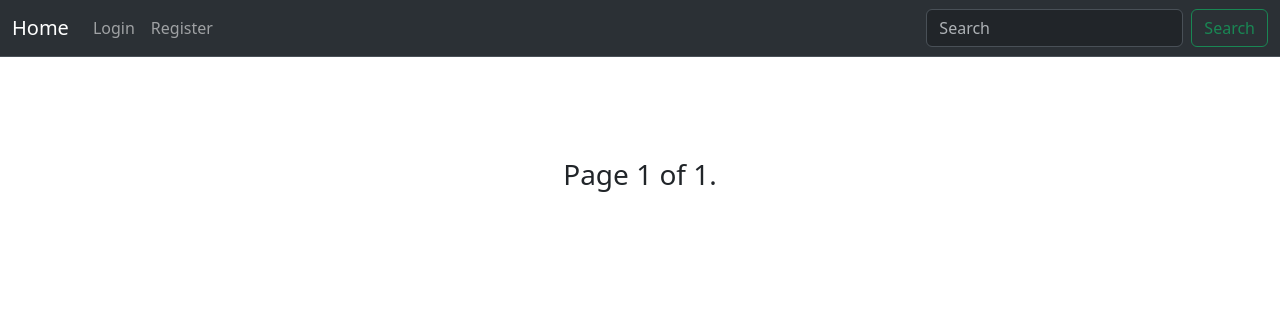
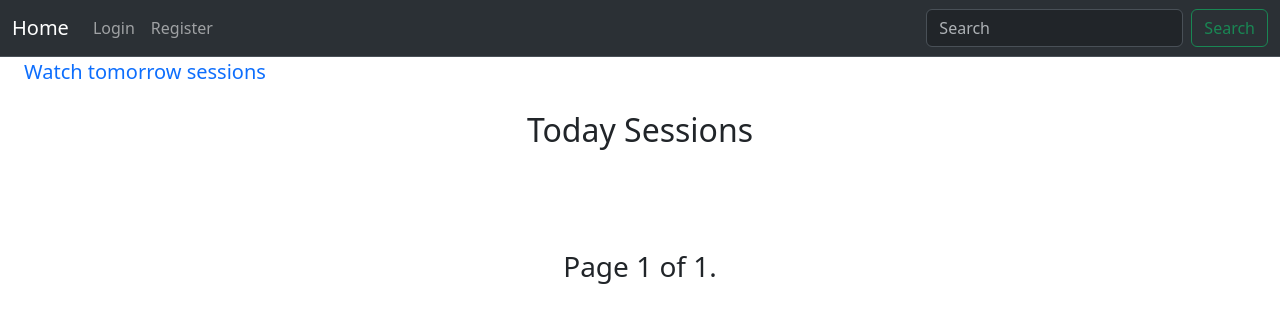
Before and after one commit to sssava/cinema-project, a Django app: page / in a window 1280 px wide. Shown: the top 323 px of the page. Run offline with Django 4.2, Linux system fonts and the light colour scheme; data that the repository does not hold is empty.

Commit message:
tomorrow sessions view and scratch of creation session for admin

```diff
--- a/cinemaProject/cinema/urls.py
+++ b/cinemaProject/cinema/urls.py
@@ -1,7 +1,9 @@
 from django.urls import path
-from cinema.views import SessionList, MovieHallCreationView
+from cinema.views import SessionListToday, SessionListTomorrow, MovieHallCreationView, SessionCreationView
 
 urlpatterns = [
-    path('', SessionList.as_view(), name='index'),
+    path('', SessionListToday.as_view(), name='index'),
+    path('tomorrow/', SessionListTomorrow.as_view(), name="tomorrow"),
     path('create-movie-hall/', MovieHallCreationView.as_view(), name='create-movie-hall'),
+    path('create-session/', SessionCreationView.as_view(), name="create-session"),
 ]
--- a/cinemaProject/cinema/views.py
+++ b/cinemaProject/cinema/views.py
@@ -1,13 +1,14 @@
 from django.contrib import messages
-from django.shortcuts import render, redirect
+from django.shortcuts import redirect
 from django.views.generic import ListView, CreateView
 from .models import Session, MovieHall
 from datetime import date
-from .forms import MovieHallCreationForm
+from .forms import MovieHallCreationForm, SessionCreationForm
 from core.custom_mixins import StaffRequiredMixin
+from django.utils import timezone
 
 
-class SessionList(ListView):
+class SessionListToday(ListView):
     model = Session
     context_object_name = "sessions"
     template_name = "cinema/sessions.html"
@@ -15,6 +16,17 @@ class SessionList(ListView):
 
     def get_queryset(self):
         return Session.objects.filter(session_date=date.today()).select_related("hall", "movie")
+
+
+class SessionListTomorrow(ListView):
+    model = Session
+    context_object_name = "sessions"
+    template_name = "cinema/sessions.html"
+    paginate_by = 8
+
+    def get_queryset(self):
+        tomorrow = timezone.now().date() + timezone.timedelta(days=1)
+        return Session.objects.filter(session_date=tomorrow).select_related("hall", "movie")
 
 
 class MovieHallCreationView(StaffRequiredMixin, CreateView):
@@ -31,3 +43,10 @@ class MovieHallCreationView(StaffRequiredMixin, CreateView):
         errors = form.errors.as_text()
         messages.error(self.request, errors)
         return redirect('/')
+
+
+class SessionCreationView(CreateView):
+    model = Session
+    form_class = SessionCreationForm
+    template_name = "cinema/create-session.html"
+    success_url = "/"
--- /dev/null
+++ b/cinemaProject/templates/cinema/create-session.html
@@ -0,0 +1,6 @@
+{% extends 'core/base.html' %}
+
+{% block content %}
+    {% csrf_token %}
+    {{ form }}
+{% endblock %}
--- a/cinemaProject/templates/cinema/sessions.html
+++ b/cinemaProject/templates/cinema/sessions.html
@@ -12,6 +12,15 @@
 
 
 {% block content %}
+  {% url 'index' as today %}
+  {% url 'tomorrow' as tomorrow %}
+  {% if request.path == today %}
+    <a class="text-decoration-none m-4 fs-5" href="{% url 'tomorrow' %}">Watch tomorrow sessions</a>
+    <h2 class="m-4 text-center">Today Sessions</h2>
+  {% elif request.path == tomorrow %}
+    <a class="text-decoration-none m-4 fs-5" href="{% url 'index' %}">Watch today sessions</a>
+    <h2 class="m-4 text-center">Tomorrow Sessions</h2>
+  {% endif %}
   <div class="container d-flex flex-wrap m-5">
     {% for session in sessions %}
       <div class="card m-3" style="width: 18rem;">
```
Also changed, not shown: cinemaProject/cinema/forms.py (+7 -1 lines).
